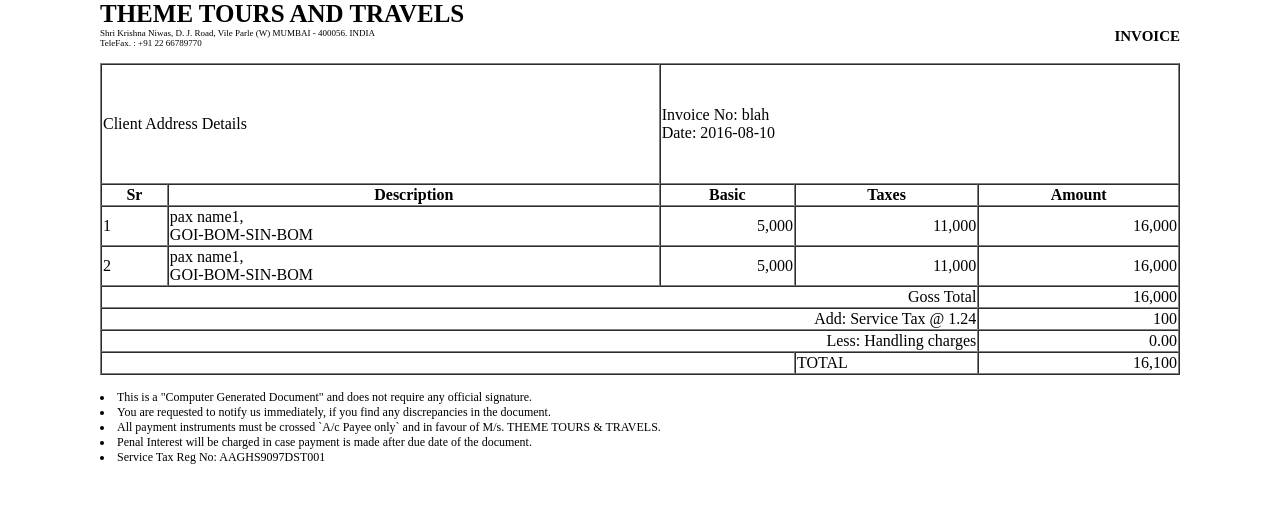
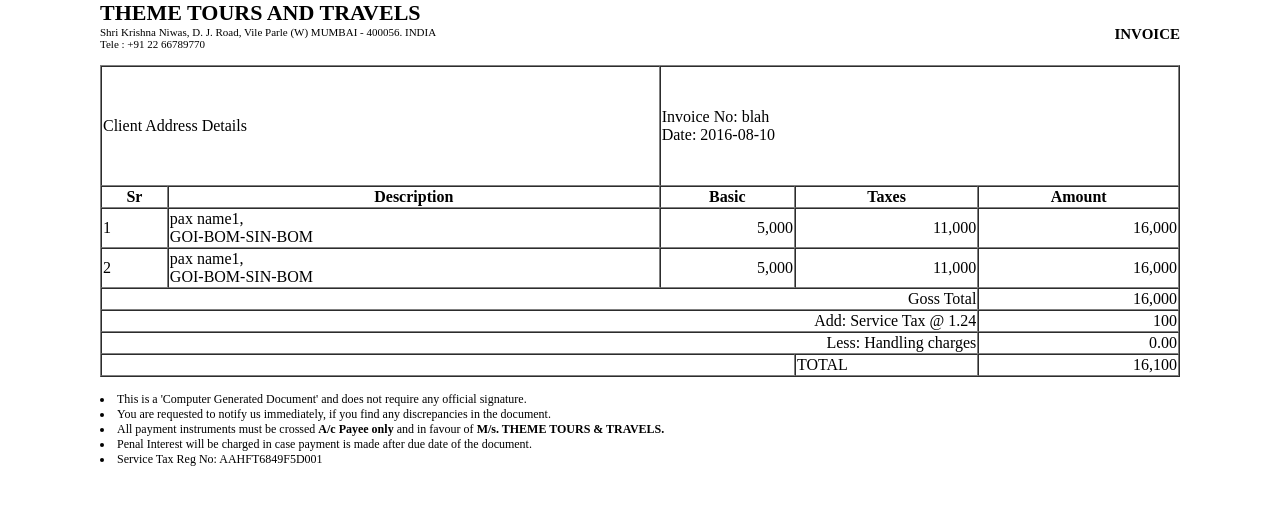
Before and after one commit to jileshl/themetours, a Django app: page /print/airsales/1 in a window 1280 px wide. Shown: the top 505 px of the page. Run offline with Django 3.2, Linux system fonts and the light colour scheme; parts of the project's set-up code (start-up, migrations or seed data) failed here and were passed over.

Commit message:
view changes to Print preview

```diff
--- a/templates/themetours/print_airsales.html
+++ b/templates/themetours/print_airsales.html
@@ -11,18 +11,18 @@
     }
 
     .printHeader {
-	font-size:25px;
+	font-size:22px;
 	font-weight:bold;
     }
 
     .printSubHeader {
-	font-size:9px;
+	font-size:11px;
 	display:inline;
     }
 
     .printSubHeader-right {
 	text-align:right;
-        width:60%;
+        width:30%;
         position:relative;
         font-size:15px;
         font-weight:bold;
@@ -32,7 +32,7 @@
     .printSubHeader-left {
 	text-align:left;
         position:relative;
-        width:40%;
+        width:70%;
         float: left;
     }
 
@@ -72,7 +72,7 @@
     <div class="printSubHeader" >
       <div class="printSubHeader-left">
 	Shri Krishna Niwas, D. J. Road, Vile Parle (W) MUMBAI - 400056. INDIA <br />
-	TeleFax. : +91 22 66789770
+     Tele : +91 22 66789770
       </div>
       <div class="printSubHeader-right">
 	INVOICE
@@ -140,11 +140,11 @@
     </div>
 
     <div class="printFooter">
-      <li>This is a "Computer Generated Document" and does not require any official signature.</li>
+      <li>This is a 'Computer Generated Document' and does not require any official signature.</li>
       <li>You are requested to notify us immediately, if you find any discrepancies in the document. </li>
-      <li>All payment instruments must be crossed `A/c Payee only` and in favour of M/s. THEME TOURS & TRAVELS. </li>
+      <li>All payment instruments must be crossed <strong>A/c Payee only</strong> and in favour of <b>M/s. THEME TOURS &amp; TRAVELS.</b></li>
       <li>Penal Interest will be charged in case payment is made after due date of the document. </li>
-      <li>Service Tax Reg No: AAGHS9097DST001</li>
+      <li>Service Tax Reg No: AAHFT6849F5D001</li>
     </div>
   </div>
 </body>
```
